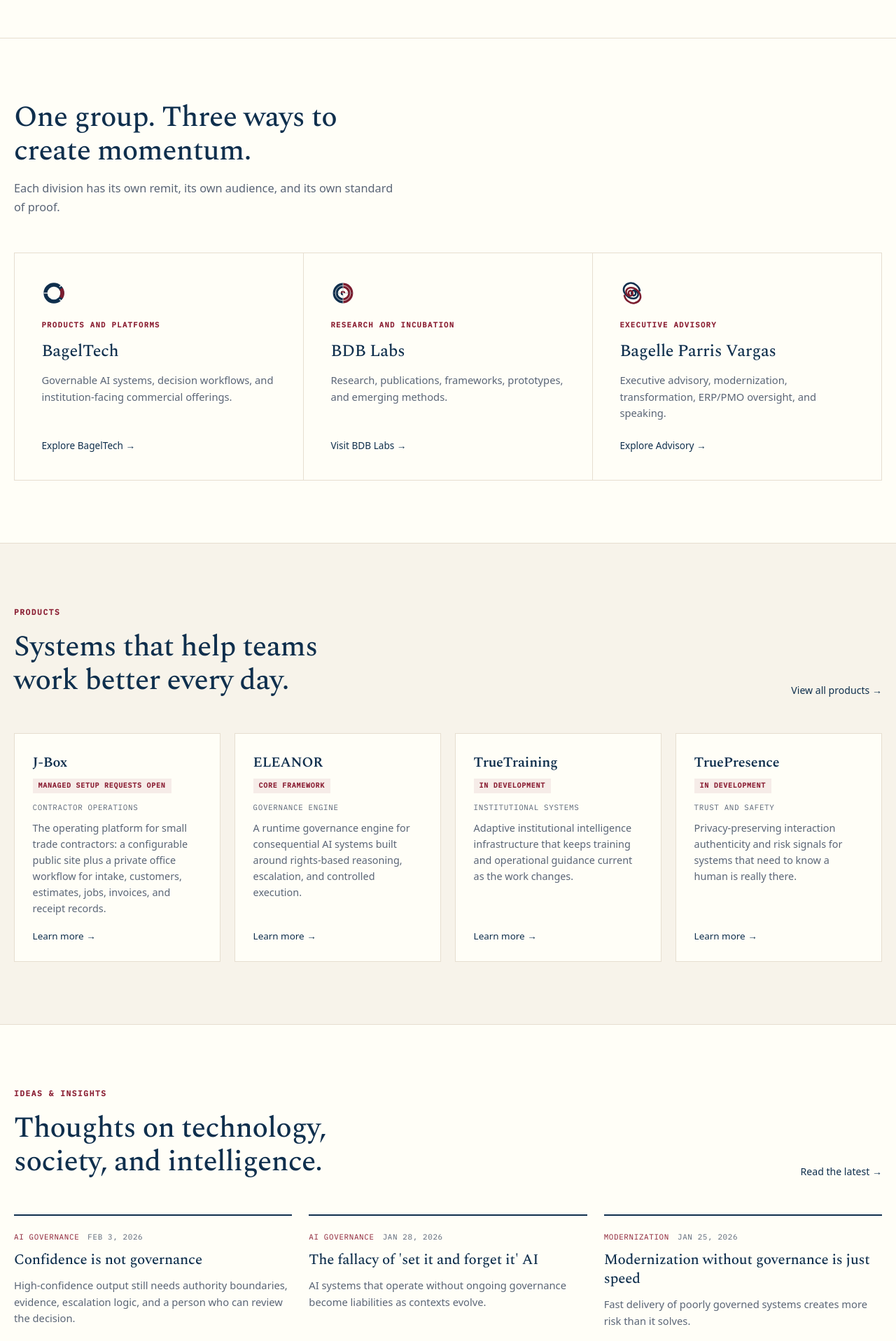
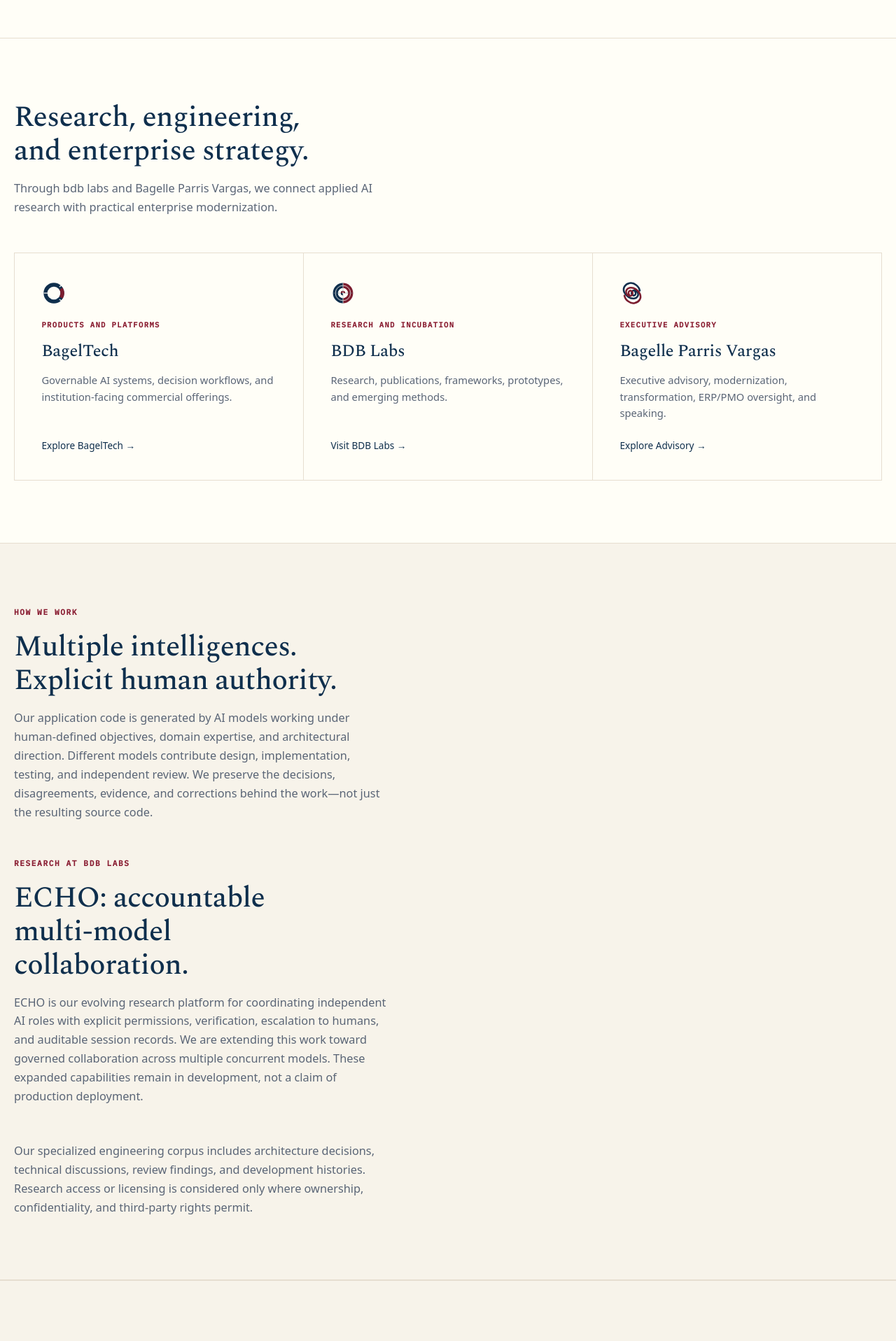
Before and after one commit to Excelsior2026/bageltech, a Next.js app: page / in a window 1280 px wide. Shown: the part 880-2797 px from the top of the page at 70% size. Built offline with nearby package versions, Linux system fonts and the light colour scheme.

Commit message:
GPT-6: Position BagelTech AI-native engineering and ECHO research

```diff
--- a/src/app/page.tsx
+++ b/src/app/page.tsx
@@ -50,7 +50,7 @@
         {/* ── HERO ───────────────────────────────────────── */}
         <section className={styles.hero}>
           <div className={styles.wrap}>
-            <p className={styles.eyebrow}>Independent research, systems, and advisory practice</p>
+            <p className={styles.eyebrow}>AI-native engineering, research, and public-sector modernization</p>
             <h1 className={styles.heroTitle}>
               Technology built to make complex things more understandable,
               governable, and <em>useful.</em>
@@ -84,9 +84,9 @@
         <section className={styles.divisionsSection}>
           <div className={styles.wrap}>
             <header className={styles.sectionHead}>
-              <h2 className={styles.sectionTitle}>One group. Three ways to create momentum.</h2>
+              <h2 className={styles.sectionTitle}>Research, engineering, and enterprise strategy.</h2>
               <p className={styles.sectionLead}>
-                Each division has its own remit, its own audience, and its own standard of proof.
+                Through bdb labs and Bagelle Parris Vargas, we connect applied AI research with practical enterprise modernization.
               </p>
             </header>
 
@@ -103,6 +103,37 @@
                 </SmartLink>
               ))}
             </div>
+          </div>
+        </section>
+
+        {/* ── AI-NATIVE METHODOLOGY ───────────────────────── */}
+        <section className={styles.productsSection}>
+          <div className={styles.wrap}>
+            <header className={styles.sectionHead}>
+              <p className={styles.eyebrow}>How we work</p>
+              <h2 className={styles.sectionTitle}>Multiple intelligences. Explicit human authority.</h2>
+              <p className={styles.sectionLead}>
+                Our application code is generated by AI models working under human-defined objectives,
+                domain expertise, and architectural direction. Different models contribute design,
+                implementation, testing, and independent review. We preserve the decisions, disagreements,
+                evidence, and corrections behind the work—not just the resulting source code.
+              </p>
+            </header>
+            <header className={styles.sectionHead}>
+              <p className={styles.eyebrow}>Research at bdb labs</p>
+              <h2 className={styles.sectionTitle}>ECHO: accountable multi-model collaboration.</h2>
+              <p className={styles.sectionLead}>
+                ECHO is our evolving research platform for coordinating independent AI roles with
+                explicit permissions, verification, escalation to humans, and auditable session records.
+                We are extending this work toward governed collaboration across multiple concurrent models.
+                These expanded capabilities remain in development, not a claim of production deployment.
+              </p>
+            </header>
+            <p className={styles.sectionLead}>
+              Our specialized engineering corpus includes architecture decisions, technical discussions,
+              review findings, and development histories. Research access or licensing is considered
+              only where ownership, confidentiality, and third-party rights permit.
+            </p>
           </div>
         </section>
 
```
